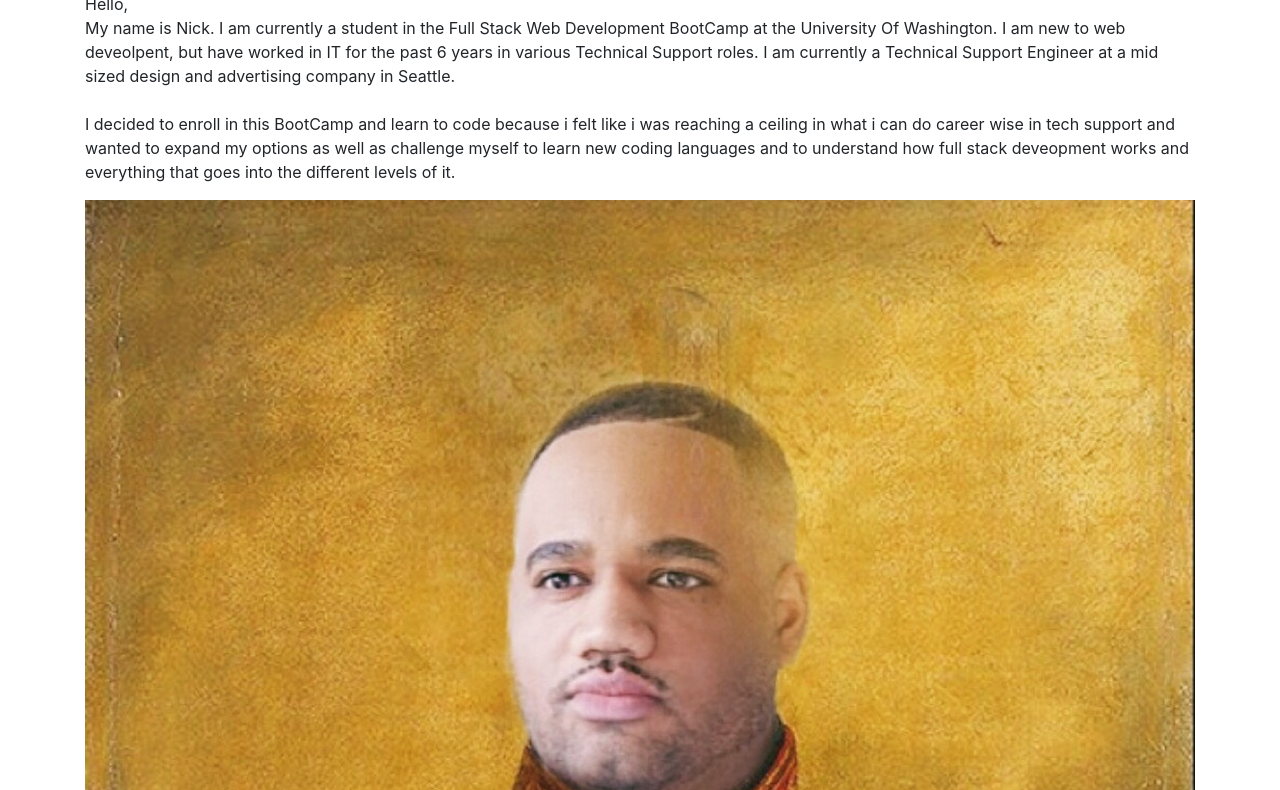
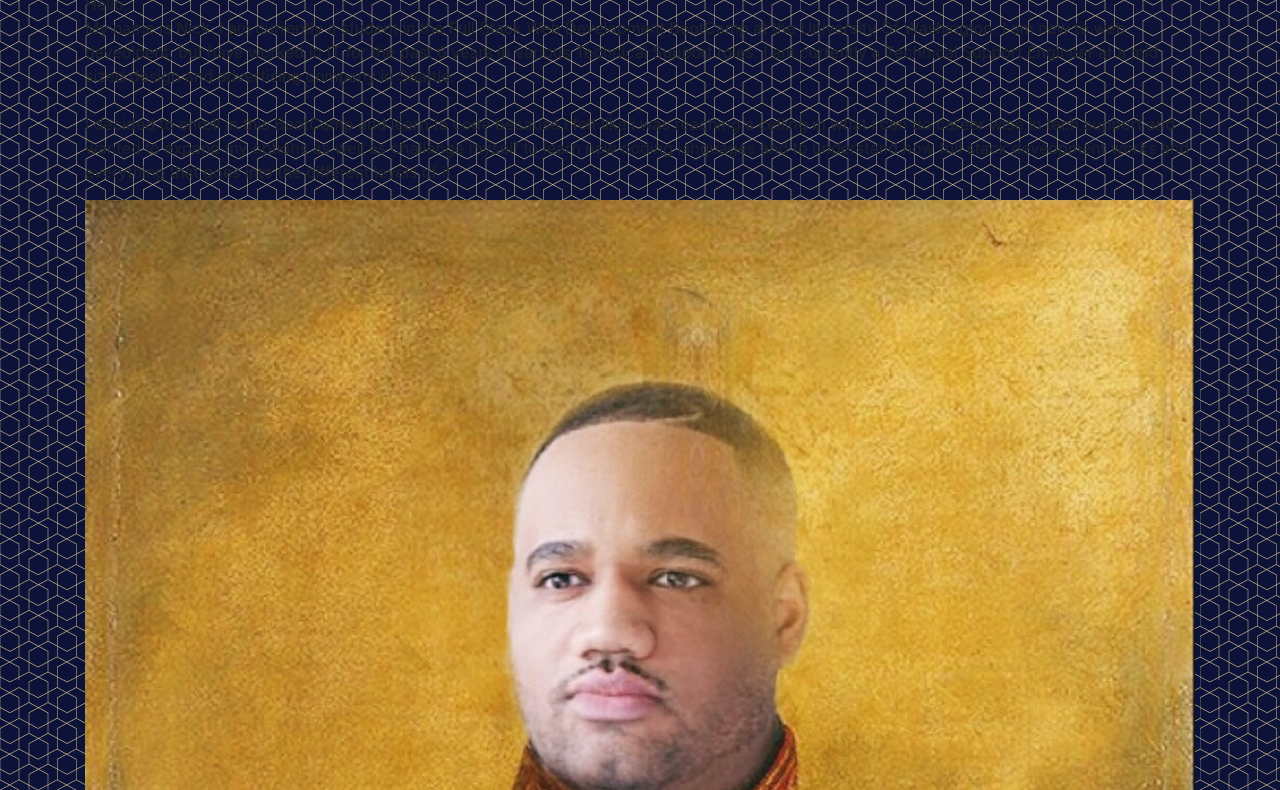
Before and after one commit to njl206/Bootstrap-Portfolio, a plain HTML site: page index.html in a window 1280 px wide. Shown: the part 120-910 px from the top of the page. Drawn offline with nearby package versions, Linux system fonts and the light colour scheme.

Commit message:
teusday work

```diff
--- a/assets/css/style.css
+++ b/assets/css/style.css
@@ -1,2 +1 @@
 img {width:100%;}
-<h1 style="background-color:DodgerBlue;"></h1>
--- a/index.html
+++ b/index.html
@@ -60,6 +60,13 @@
     </div>
   </div>
 
+  <style>
+    body {
+      background-image: url('./assets/images/oriental-tiles.png');
+    }
+  </style>
+
+
   <script src="https://code.jquery.com/jquery-3.5.1.slim.min.js"
     integrity="sha384-DfXdz2htPH0lsSSs5nCTpuj/zy4C+OGpamoFVy38MVBnE+IbbVYUew+OrCXaRkfj"
     crossorigin="anonymous"></script>
```
Also changed, not shown: assets/images/oriental-tiles.png (added), 2 other files.
